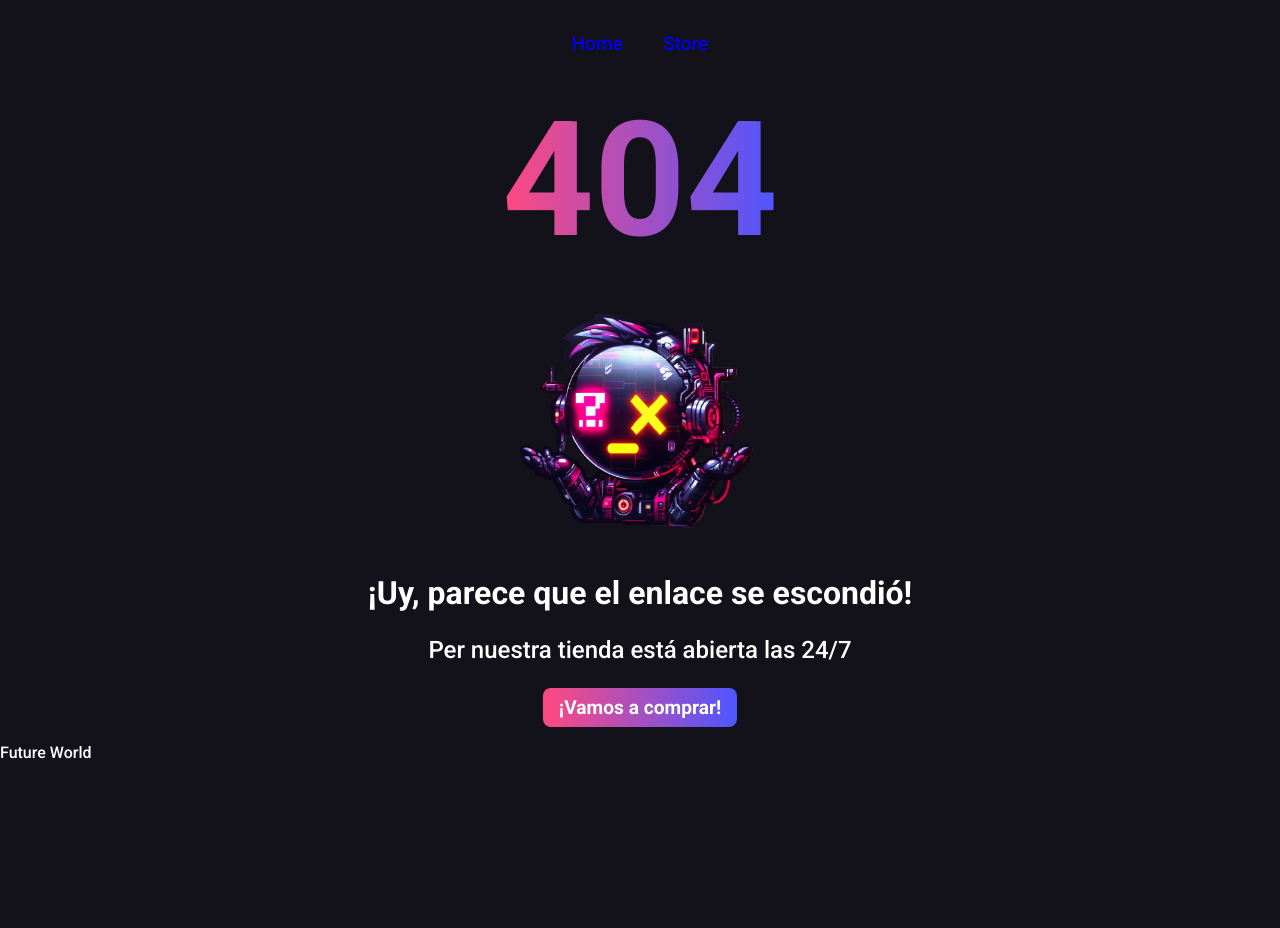
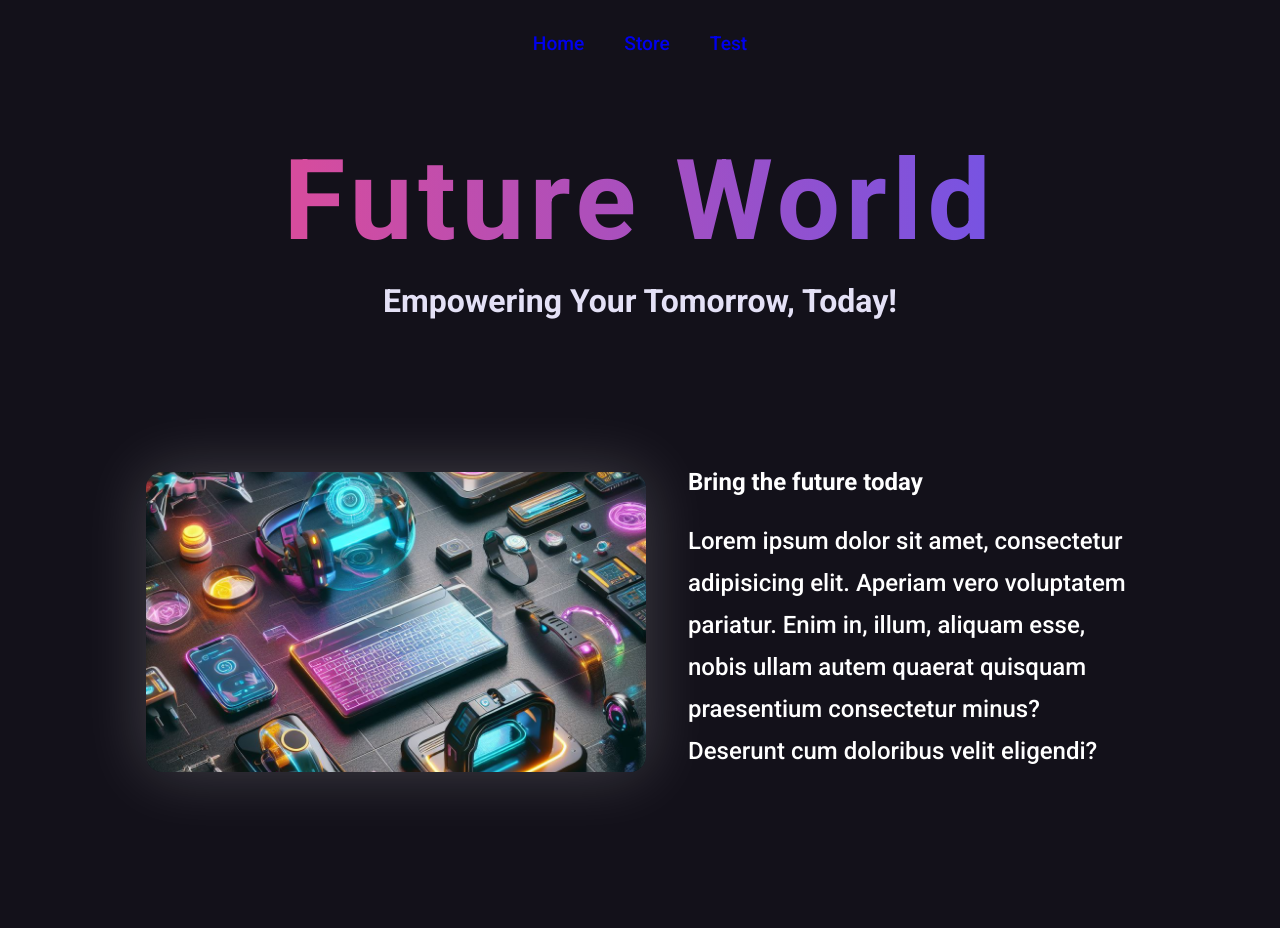
Before and after one commit to Emmanueloz/nextjs-store, a Next.js app: page /test in a window 1280 px wide. Before the commit this address had no page. Shown: the top 928 px of the page. Before the commit the page ends 800 px from the top, so only its background shows below. Built offline with nearby package versions, Linux system fonts and the light colour scheme.

Commit message:
Cuándo utilizar layout o template en Next.js

```diff
--- /dev/null
+++ b/src/app/(home)/test/page.tsx
@@ -0,0 +1,7 @@
+export default function TestPage() {
+  return (
+    <main>
+      <h1>Products</h1>
+    </main>
+  );
+}
--- a/src/components/shared/Header/Header.tsx
+++ b/src/components/shared/Header/Header.tsx
@@ -12,6 +12,9 @@ export const Header = () => {
           <Link href="/store">
             <li>Store</li>
           </Link>
+          <Link href="/test">
+            <li>Test</li>
+          </Link>
         </ul>
       </nav>
     </header>
```
